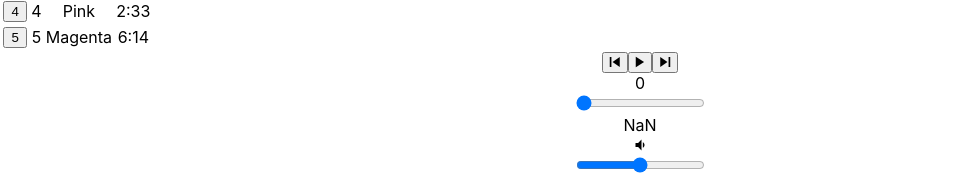
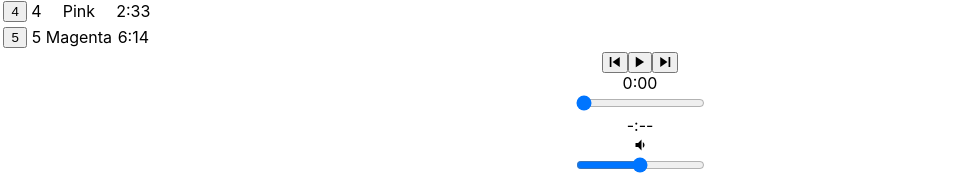
Before and after one commit to haparic/bloc-jams-react, a React (Create React App) app: page /album/the-colors in a window 1280 px wide. Shown: the part 877-1056 px from the top of the page, without its empty margins (0-980 px from the left). Built offline with nearby package versions, Linux system fonts and the light colour scheme.

Commit message:
Update PlayerBar.js

```diff
--- a/src/components/PlayerBar.js
+++ b/src/components/PlayerBar.js
@@ -19,7 +19,7 @@ class PlayerBar extends Component {
            </button>
          </section>
          <section id="time-control">
-         <div className="current-time">{this.props.currentTime}</div>
+         <div className="current-time">{this.props.formatTime(this.props.currentTime)}</div>
           <input
              type="range"
              className="seek-bar"
@@ -29,7 +29,7 @@ class PlayerBar extends Component {
             step="0.01"
             onChange={this.props.handleTimeChange}
           />
-           <div className="total-time">{this.props.duration}</div>
+          <div className="total-time">{this.props.formatTime(this.props.duration)}</div>
         </section>
          <section id="volume-control">
            <div className="icon ion-md-volume-low"></div>
```
Lines whose indentation alone changed are shown as unchanged.
